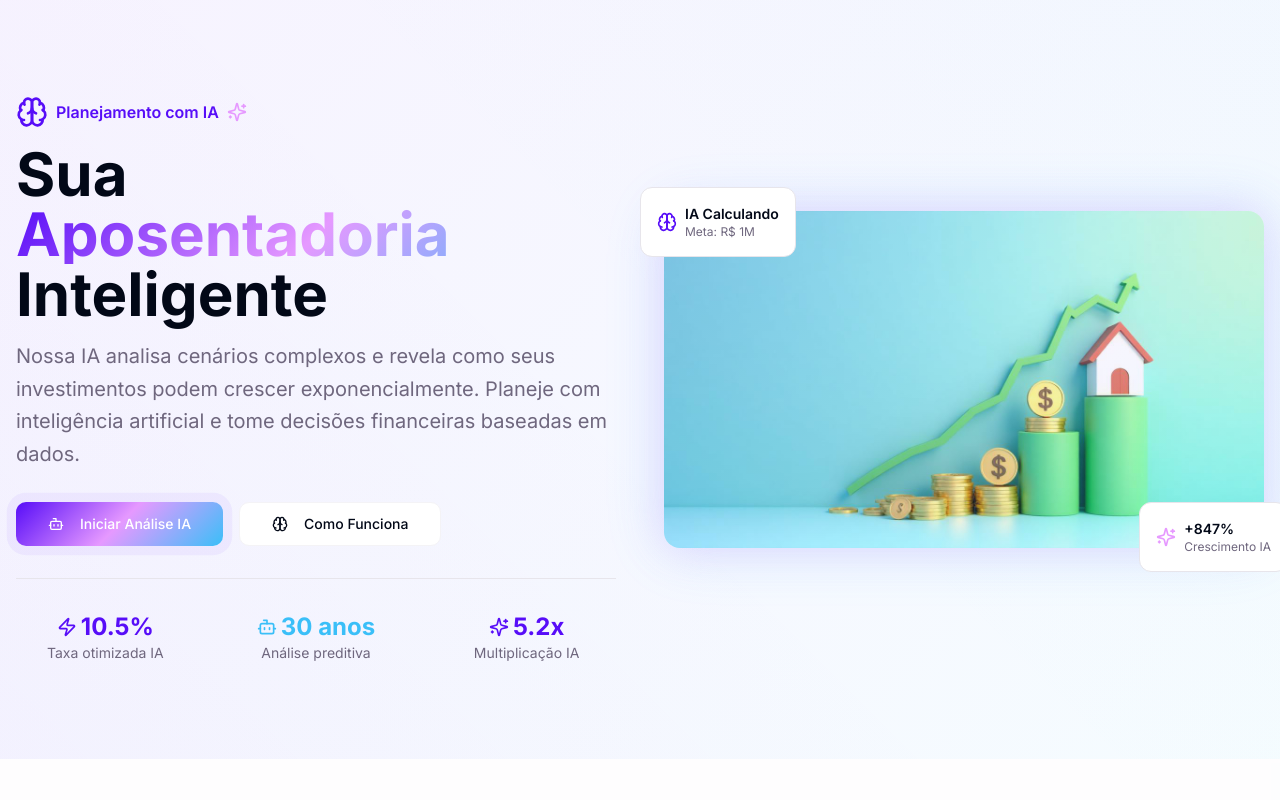
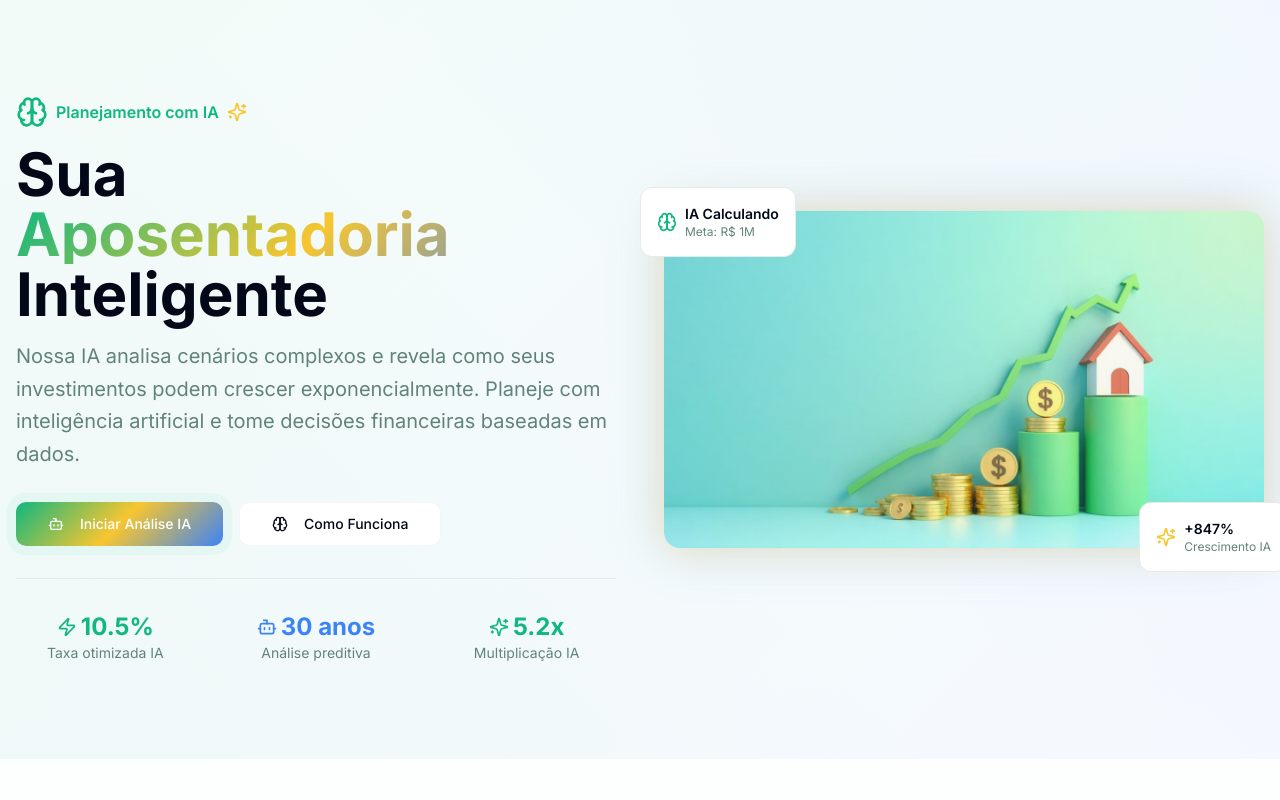
Before and after one commit to guiborges77/planejador-financeiro-ia, a React (Vite) app: page / in a window 1280 px wide. Shown: the top 800 px of the page. Built offline with nearby package versions, Linux system fonts and the light colour scheme.

Commit message:
Change theme and colors
Update the application's theme and color scheme to a new, distinct style.

```diff
--- a/src/index.css
+++ b/src/index.css
@@ -8,18 +8,18 @@ All colors MUST be HSL.
 
 @layer base {
   :root {
-    /* AI Theme - Intelligent Planning Colors */
-    --primary: 259 94% 51%; /* AI Purple */
+    /* Wealth & Intelligence Theme */
+    --primary: 160 84% 39%; /* Emerald Green */
     --primary-foreground: 0 0% 100%;
-    --primary-glow: 259 94% 65%;
-    --primary-dark: 259 94% 35%;
+    --primary-glow: 160 84% 55%;
+    --primary-dark: 160 84% 25%;
 
-    --secondary: 198 93% 60%; /* Cyber Blue */
+    --secondary: 217 91% 60%; /* Sapphire Blue */
     --secondary-foreground: 0 0% 100%;
-    --secondary-glow: 198 93% 75%;
+    --secondary-glow: 217 91% 75%;
 
-    --accent-ai: 285 100% 80%; /* Neon Purple */
-    --accent-ai-foreground: 259 94% 15%;
+    --accent-ai: 45 93% 58%; /* Golden Amber */
+    --accent-ai-foreground: 160 84% 15%;
 
     --success: 142 76% 36%;
     --success-foreground: 0 0% 100%;
@@ -34,31 +34,31 @@ All colors MUST be HSL.
     --card: 0 0% 100%;
     --card-foreground: 222 84% 5%;
 
-    --muted: 259 20% 98%;
-    --muted-foreground: 259 10% 45%;
+    --muted: 160 20% 98%;
+    --muted-foreground: 160 15% 45%;
 
-    --accent: 259 20% 97%;
+    --accent: 160 20% 97%;
     --accent-foreground: 222 84% 5%;
 
     --destructive: 0 84% 60%;
     --destructive-foreground: 0 0% 100%;
 
-    --border: 259 15% 91%;
-    --input: 259 15% 96%;
-    --ring: 259 94% 51%;
+    --border: 160 15% 91%;
+    --input: 160 15% 96%;
+    --ring: 160 84% 39%;
 
-    /* AI Gradients */
-    --gradient-primary: linear-gradient(135deg, hsl(259 94% 51%), hsl(198 93% 60%));
-    --gradient-ai: linear-gradient(135deg, hsl(259 94% 51%), hsl(285 100% 80%), hsl(198 93% 60%));
-    --gradient-card: linear-gradient(145deg, hsl(0 0% 100%), hsl(259 20% 97%));
-    --gradient-hero: linear-gradient(135deg, hsl(259 94% 51% / 0.05), hsl(198 93% 60% / 0.05));
-    --gradient-neural: linear-gradient(45deg, hsl(259 94% 51% / 0.1), transparent, hsl(198 93% 60% / 0.1));
+    /* Wealth & Intelligence Gradients */
+    --gradient-primary: linear-gradient(135deg, hsl(160 84% 39%), hsl(217 91% 60%));
+    --gradient-ai: linear-gradient(135deg, hsl(160 84% 39%), hsl(45 93% 58%), hsl(217 91% 60%));
+    --gradient-card: linear-gradient(145deg, hsl(0 0% 100%), hsl(160 20% 97%));
+    --gradient-hero: linear-gradient(135deg, hsl(160 84% 39% / 0.05), hsl(217 91% 60% / 0.05));
+    --gradient-neural: linear-gradient(45deg, hsl(160 84% 39% / 0.1), transparent, hsl(217 91% 60% / 0.1));
 
-    /* AI Shadows */
-    --shadow-card: 0 4px 6px -1px hsl(259 15% 91% / 0.1), 0 2px 4px -1px hsl(259 15% 91% / 0.06);
-    --shadow-elevated: 0 20px 25px -5px hsl(259 15% 91% / 0.1), 0 10px 10px -5px hsl(259 15% 91% / 0.04);
-    --shadow-glow: 0 0 30px hsl(259 94% 51% / 0.2);
-    --shadow-ai-glow: 0 0 40px hsl(285 100% 80% / 0.3), 0 0 60px hsl(198 93% 60% / 0.2);
+    /* Wealth & Intelligence Shadows */
+    --shadow-card: 0 4px 6px -1px hsl(160 15% 91% / 0.1), 0 2px 4px -1px hsl(160 15% 91% / 0.06);
+    --shadow-elevated: 0 20px 25px -5px hsl(160 15% 91% / 0.1), 0 10px 10px -5px hsl(160 15% 91% / 0.04);
+    --shadow-glow: 0 0 30px hsl(160 84% 39% / 0.2);
+    --shadow-ai-glow: 0 0 40px hsl(45 93% 58% / 0.3), 0 0 60px hsl(217 91% 60% / 0.2);
 
     /* AI Animations */
     --transition-smooth: all 0.2s cubic-bezier(0.4, 0, 0.2, 1);
```
